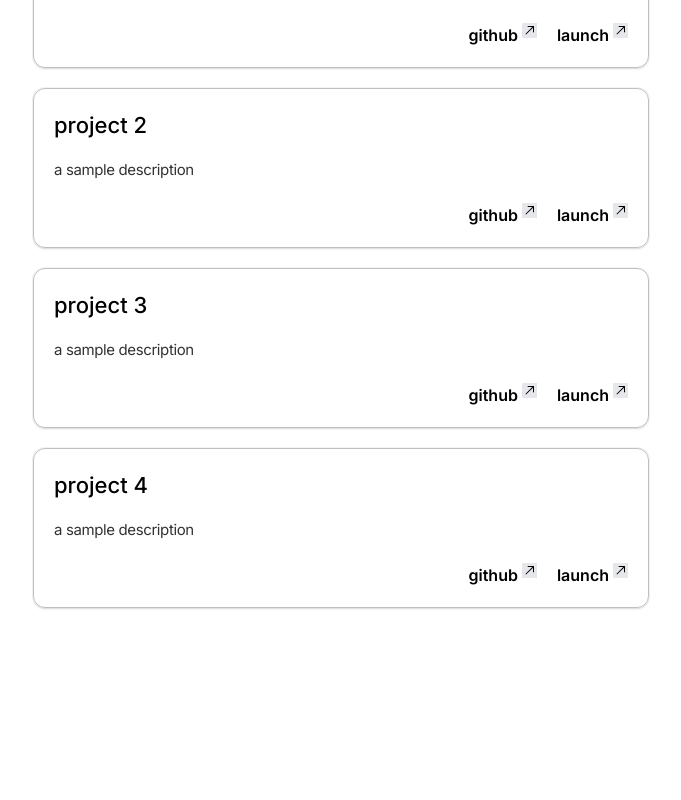
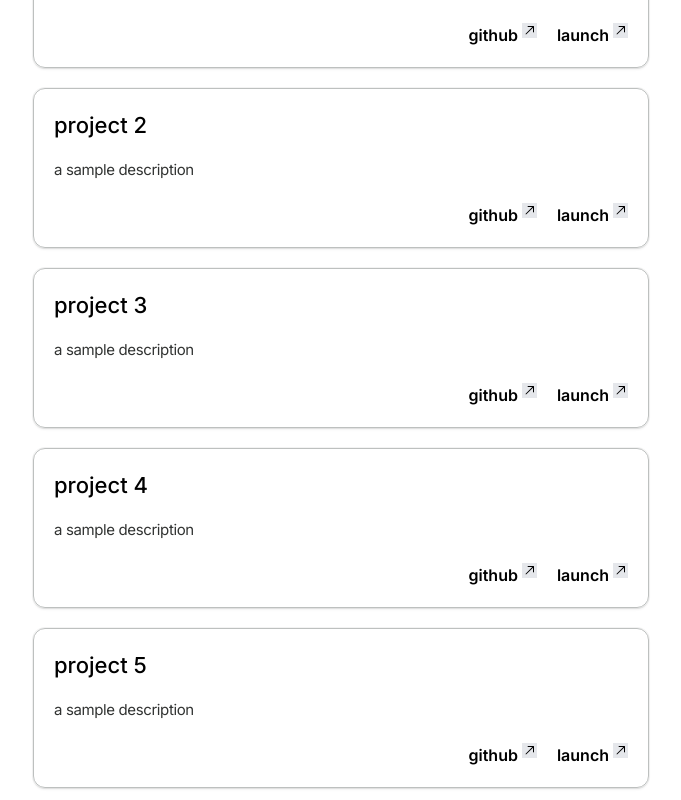
Before and after one commit to manuelxantony/portfolio, a Next.js app: page /projects in a window 1280 px wide. Shown: the part 334-1134 px from the top of the page, without its empty margins (299-980 px from the left). Before the commit the page ends 954 px from the top, so only its background shows below. Built offline with nearby package versions, Linux system fonts and the light colour scheme.

Commit message:
added link and hover effect to project card

```diff
--- /dev/null
+++ b/app/lib/utils.ts
@@ -0,0 +1,3 @@
+export const openURLInNewTab = (url: string) => {
+  window.open(url, '_blank', 'noopener, noreferrer');
+};
--- a/components/cards/projectCard.tsx
+++ b/components/cards/projectCard.tsx
@@ -1,26 +1,34 @@
+'use client';
+
 import { ArrowTopRightIcon } from '@radix-ui/react-icons';
+import { openURLInNewTab } from '@/app/lib/utils';
+import { Project } from '@/app/lib/definitions';
 
-export default function ProjectCard({
-  title,
-  description,
-}: {
-  title: string;
-  description: string;
-}) {
+export default function ProjectCard({ project }: { project: Project }) {
   return (
-    <div className="w-full border border-1 border-[#a4a7a6b7] rounded-xl p-5 h-40 shadow-[0px_2px_3px_-1px_rgba(0,0,0,0.1),0px_1px_0px_0px_rgba(25,28,33,0.01),0px_0px_0px_1px_rgba(25,28,33,0.05)]">
+    <div className="w-full border border-1 border-[#a4a7a6b7] rounded-xl p-5 h-40 shadow-[0px_2px_3px_-1px_rgba(0,0,0,0.1),0px_1px_0px_0px_rgba(25,28,33,0.01),0px_0px_0px_1px_rgba(25,28,33,0.05)] hover:border-2">
       <div className="h-full flex flex-col justify-between select-none ">
         <div className="flex flex-col gap-4">
-          <h3 className="font-medium">{title}</h3>
-          <article>{description}</article>
+          <h3 className="font-medium">{project.title}</h3>
+          <article>{project.description}</article>
         </div>
         <div className="flex gap-5 justify-end">
-          <button className="flex flex-row gap-1">
+          <button
+            className="flex flex-row gap-1"
+            onClick={() => {
+              openURLInNewTab(project.github);
+            }}
+          >
             <div className="font-semibold ">github</div>
             <ArrowTopRightIcon className="flex justify-end bg-gray-200" />
           </button>
 
-          <button className="flex flex-row gap-1">
+          <button
+            className="flex flex-row gap-1"
+            onClick={() => {
+              openURLInNewTab(project.url);
+            }}
+          >
             <div className="font-semibold ">launch</div>
             <ArrowTopRightIcon className="flex justify-end bg-gray-200" />
           </button>
--- a/components/projects.tsx
+++ b/components/projects.tsx
@@ -1,31 +1,39 @@
 import ProjectCard from '@/components/cards/projectCard';
+import { Project } from '@/app/lib/definitions';
 
 export default function Projects() {
-  const projects = [
+  const projects: Project[] = [
     {
-      id: 1,
+      id: '1',
       title: 'snapshop',
       description: 'a minimal shopping card build with nextjs and postgress',
       github: 'https://github.com/manuelxantony/snapshop',
       url: 'https://snapshopz.vercel.app/',
     },
     {
-      id: 2,
+      id: '2',
       title: 'project 2',
       description: 'a sample description',
       github: '',
       url: '',
     },
     {
-      id: 3,
+      id: '3',
       title: 'project 3',
       description: 'a sample description',
       github: '',
       url: '',
     },
     {
-      id: 4,
+      id: '4',
       title: 'project 4',
+      description: 'a sample description',
+      github: '',
+      url: '',
+    },
+    {
+      id: '5',
+      title: 'project 5',
       description: 'a sample description',
       github: '',
       url: '',
@@ -39,10 +47,7 @@ export default function Projects() {
         {projects.map((project) => {
           return (
             <div key={project.id} className="mt-5">
-              <ProjectCard
-                title={project.title}
-                description={project.description}
-              />
+              <ProjectCard project={project} />
             </div>
           );
         })}
--- a/components/socials.tsx
+++ b/components/socials.tsx
@@ -1,10 +1,8 @@
 import { GitHubLogoIcon, TwitterLogoIcon } from '@radix-ui/react-icons';
 
+import { openURLInNewTab } from '@/app/lib/utils';
+
 export default function Socials() {
-  const openURLInNewTab = (url: string) => {
-    window.open(url, '_blank', 'noopener, noreferrer');
-  };
-
   return (
     <div className="flex flex-row justify-between items-center gap-5">
       <button
```
Also changed, not shown: app/lib/definitions.ts (+8 -0 lines).
